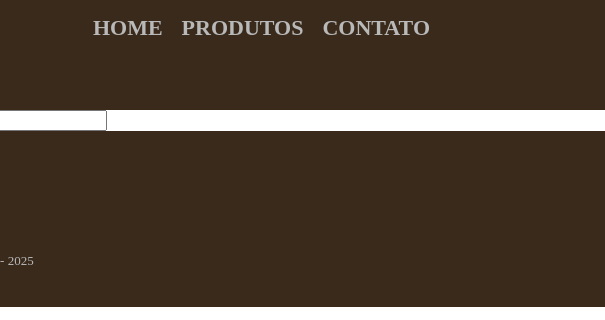
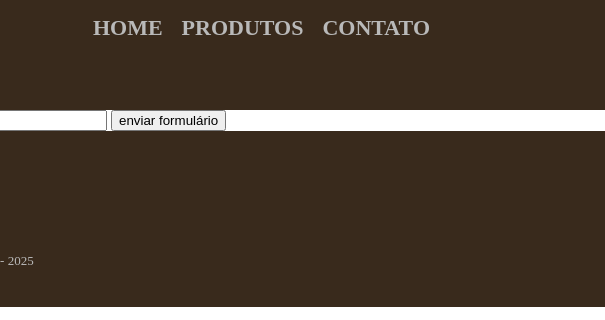
Before and after one commit to brayanprzy041/Barbearia-dos-Guri, a plain HTML site: page contato.html in a window 1280 px wide. Shown: the part 93-413 px from the top of the page, 675-1280 px from the left. Drawn offline with Linux system fonts and the light colour scheme.

Commit message:
Add files via upload

```diff
--- a/contato.html
+++ b/contato.html
@@ -34,7 +34,7 @@
             <label for="Telefone">Telefone</label>
             <input type="text" id="Telefone">
 
-            <imput type="submit" value="enviar formulario">
+            <input type="submit" value="enviar formulário">
         </form>
 
     </main>
```
